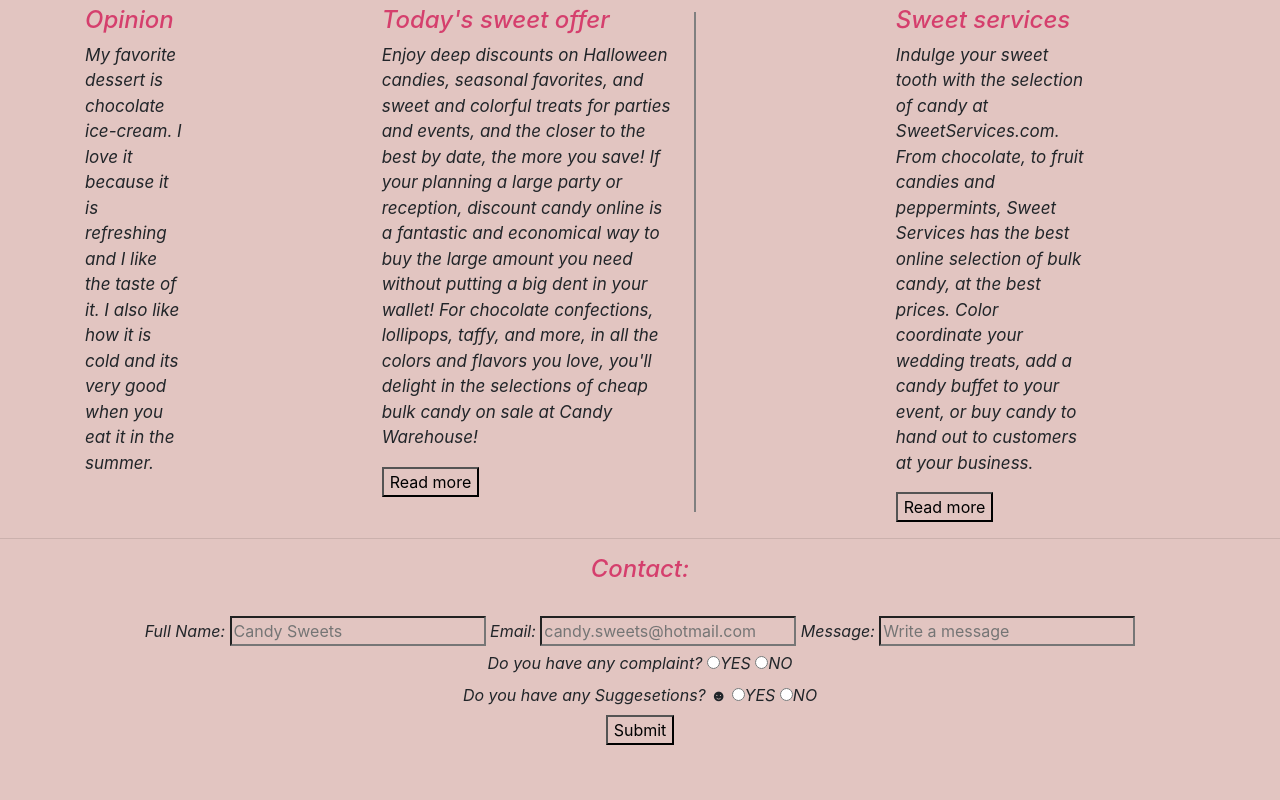
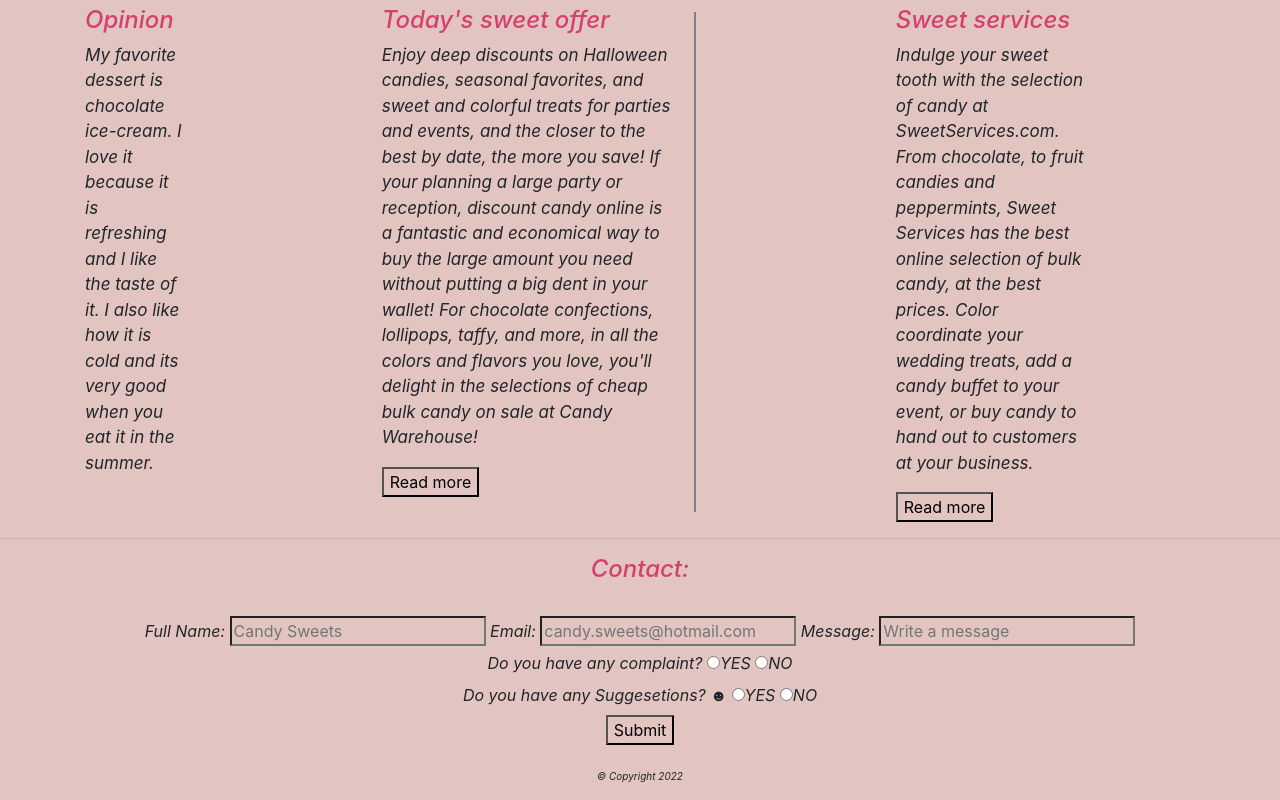
Before and after one commit to LynnHourieh/HTML-Assignment, a plain HTML site: page LynnHouriehHtml3.html in a window 1280 px wide. Shown: the part 826-1626 px from the top of the page. Before the commit the page ends 1571 px from the top, so only its background shows below. Drawn offline with nearby package versions, Linux system fonts and the light colour scheme.

Commit message:
final commit

```diff
--- a/Css/LynnHouriehCss3.css
+++ b/Css/LynnHouriehCss3.css
@@ -88,7 +88,8 @@ ol{
   margin-left: 20px;
   margin-top: 30px;
 }
-
+.p{text-align: center;
+font-size: 10px;}
 /* @media screen and (max-width:1190px){
 .image{
   width:100%;
--- a/LynnHouriehHtml3.html
+++ b/LynnHouriehHtml3.html
@@ -125,6 +125,8 @@
         <input id="No" type="radio" name="yes-no">NO</label><br>
         <input type="submit" value="Submit" id="submit">
     </form>
+    <br>
+    <p class="p">© Copyright 2022</p>
 </footer>
 </body>
 </html>
```
